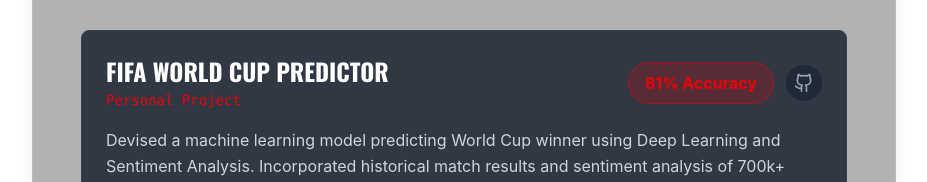
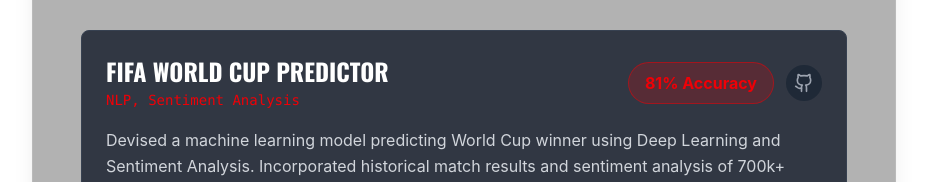
Before and after one commit to AdityaChaudhary9501/portfolio, a React (Vite) app: page / in a window 1280 px wide. Shown: the part 3595-3777 px from the top of the page, without its empty margins (176-1103 px from the left). Built offline with nearby package versions, Linux system fonts and the light colour scheme.

Commit message:
Update FIFA Predictor label to NLP, Sentiment Analysis

```diff
--- a/src/components/TrainingSection.jsx
+++ b/src/components/TrainingSection.jsx
@@ -30,7 +30,7 @@
     },
     {
         title: 'FIFA World Cup Predictor',
-        type: 'Personal Project',
+        type: 'NLP, Sentiment Analysis',
         stats: '81% Accuracy',
         description: 'Devised a machine learning model predicting World Cup winner using Deep Learning and Sentiment Analysis. Incorporated historical match results and sentiment analysis of 700k+ tweets.',
         tech: ['Python', 'Tensorflow', 'NLP'],
```
